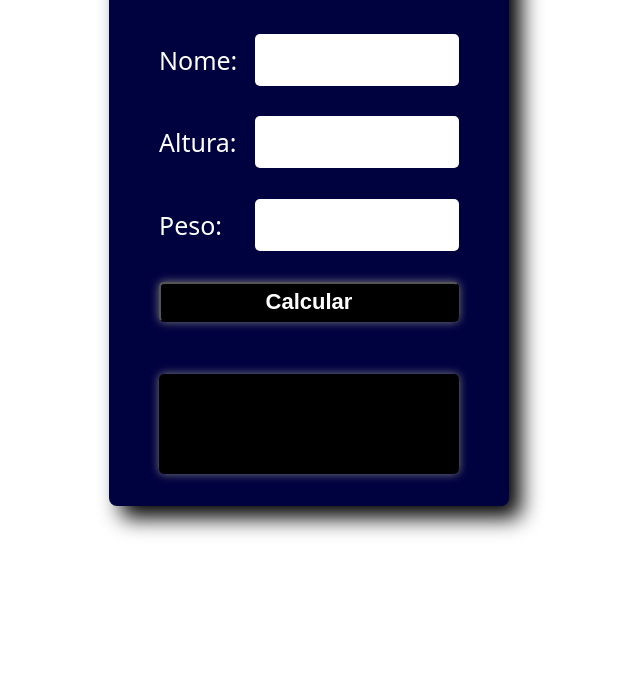
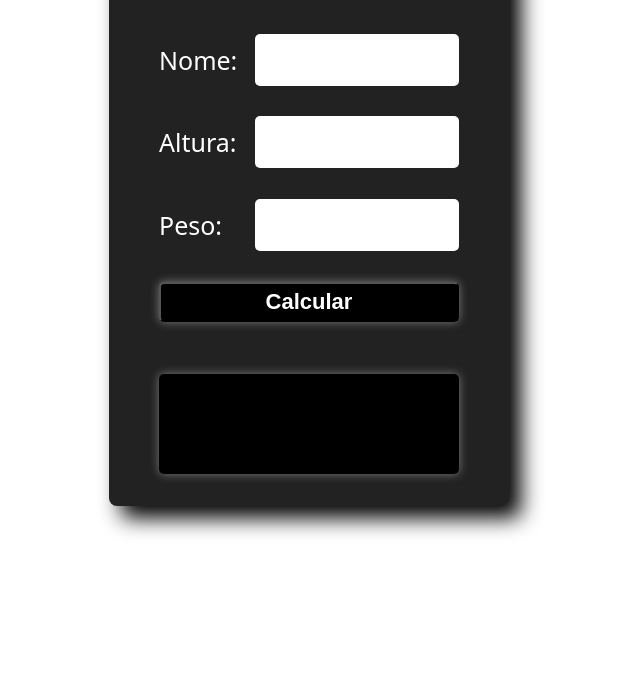
Before and after one commit to pedro8811/calculadora-imc, a plain HTML site: page index.html in a window 1280 px wide. Shown: the part 102-800 px from the top of the page, without its empty margins (331-971 px from the left). Drawn offline with Linux system fonts and the light colour scheme.

Commit message:
Update style.css

```diff
--- a/style.css
+++ b/style.css
@@ -10,7 +10,7 @@ main{
 .container{
   display: flex;
   flex-direction: column;
-  background: rgb(0, 2, 63);
+  background: rgb(34, 34, 34);
   width: 400px;
   height: 600px;
   align-items: center;
```
